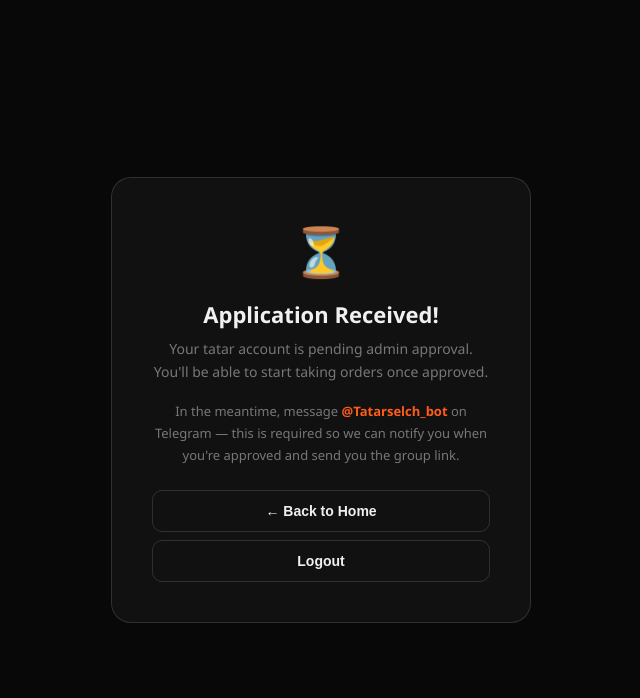
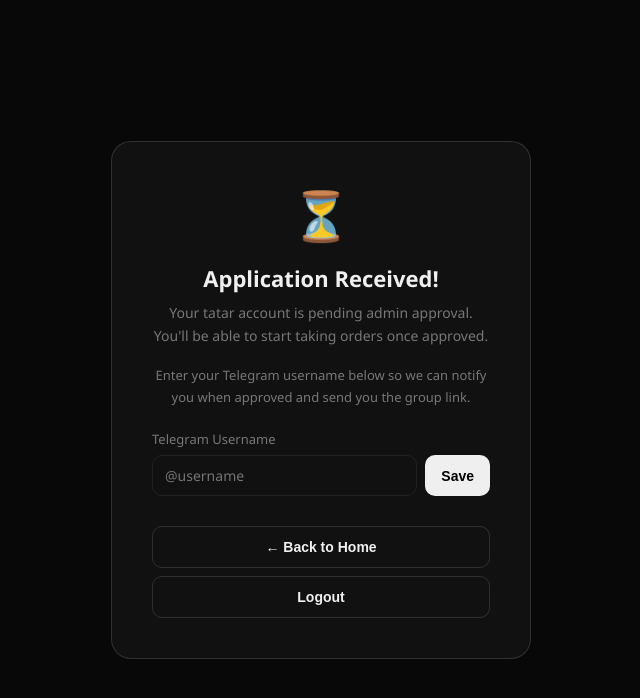
Before and after one commit to enkheverse/TATAR, a website: page public/pending.html in a window 1280 px wide. Shown: the whole page, without its empty margins (319-959 px from the left). Drawn offline with Linux system fonts and the light colour scheme.

Commit message:
feat: add telegram username field on pending page
Co-Authored-By: Claude Opus 4.6 <noreply@anthropic.com>

```diff
--- a/public/app.js
+++ b/public/app.js
@@ -254,6 +254,26 @@ async function confirmPrice(accepted) {
   } catch(e) { toast('Failed', 'error'); }
 }
 
+// ── TELEGRAM USERNAME ────────────────────────────────────────
+async function saveTelegram() {
+  const input = document.getElementById('tg-username');
+  const msg = document.getElementById('tg-msg');
+  let username = input.value.trim().replace(/^@/, '');
+  if (!username) { msg.style.color = 'var(--error)'; msg.textContent = 'Enter your Telegram username'; return; }
+  const res = await fetch('/auth/telegram', {
+    method: 'PATCH',
+    headers: { 'Content-Type': 'application/json' },
+    body: JSON.stringify({ telegram_username: username }),
+  });
+  if (res.ok) {
+    msg.style.color = 'var(--accent)';
+    msg.textContent = '✅ Saved! Admin will review your application.';
+  } else {
+    msg.style.color = 'var(--error)';
+    msg.textContent = 'Failed to save. Try again.';
+  }
+}
+
 // ── AUTH ─────────────────────────────────────────────────────
 async function getMe() {
   try {
--- a/public/pending.html
+++ b/public/pending.html
@@ -12,7 +12,15 @@
     <div class="pending-icon">⏳</div>
     <h1>Application Received!</h1>
     <p>Your tatar account is pending admin approval. You'll be able to start taking orders once approved.</p>
-    <p style="margin-top:1rem;font-size:13px;">In the meantime, message <b style="color:var(--accent);">@Tatarselch_bot</b> on Telegram — this is required so we can notify you when you're approved and send you the group link.</p>
+    <p style="margin-top:1rem;font-size:13px;">Enter your Telegram username below so we can notify you when approved and send you the group link.</p>
+    <div style="margin-top:1.2rem;text-align:left;">
+      <label style="font-size:13px;color:var(--muted);">Telegram Username</label>
+      <div style="display:flex;gap:8px;margin-top:6px;">
+        <input id="tg-username" type="text" placeholder="@username" style="flex:1;padding:10px 12px;border-radius:10px;border:1px solid var(--border);background:var(--card);color:var(--text);font-size:14px;">
+        <button class="btn" style="padding:10px 16px;" onclick="saveTelegram()">Save</button>
+      </div>
+      <div id="tg-msg" style="font-size:12px;margin-top:6px;"></div>
+    </div>
     <button class="btn btn-ghost" style="width:100%;margin-top:1.5rem;justify-content:center;" onclick="window.location.href='/'">← Back to Home</button>
     <button class="btn btn-ghost" style="width:100%;margin-top:8px;justify-content:center;" onclick="logout()">Logout</button>
   </div>
```
Also changed, not shown: routes/auth.js (+9 -0 lines).
